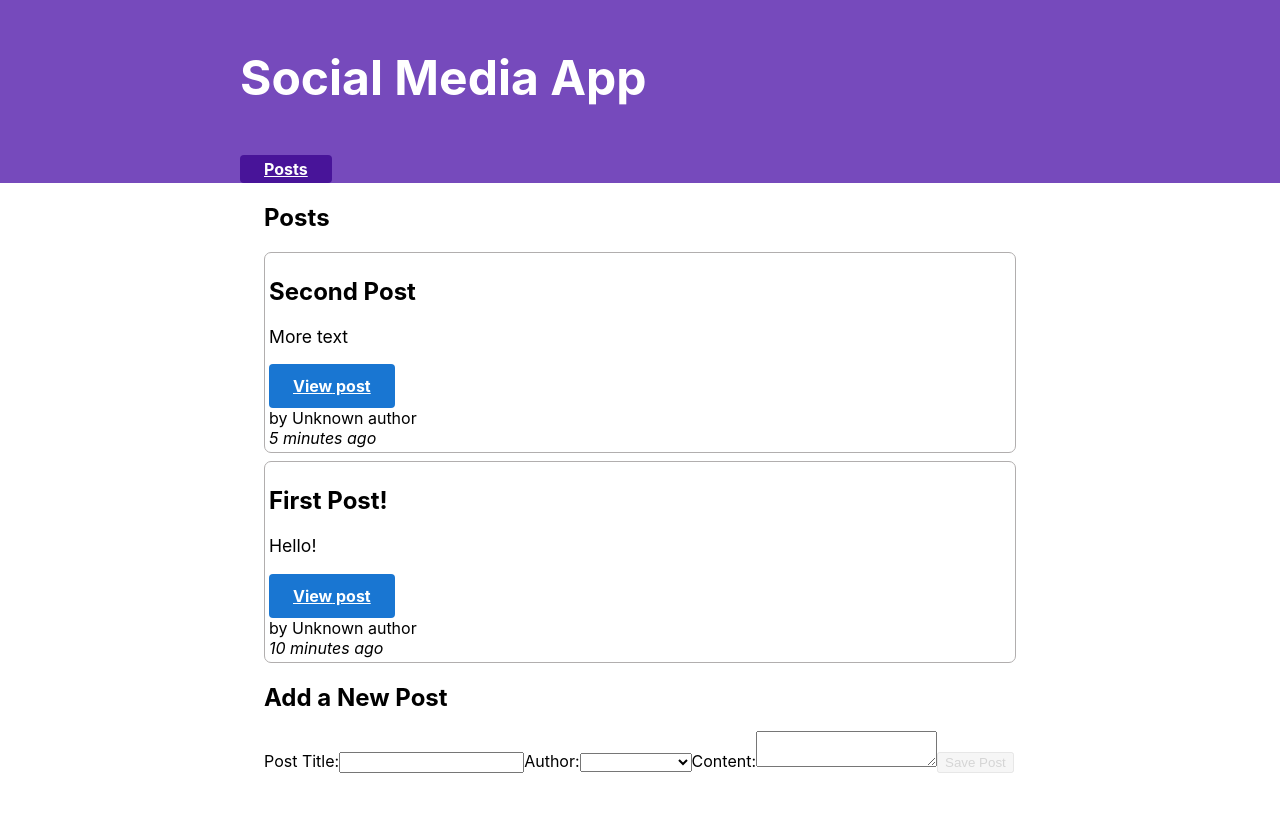
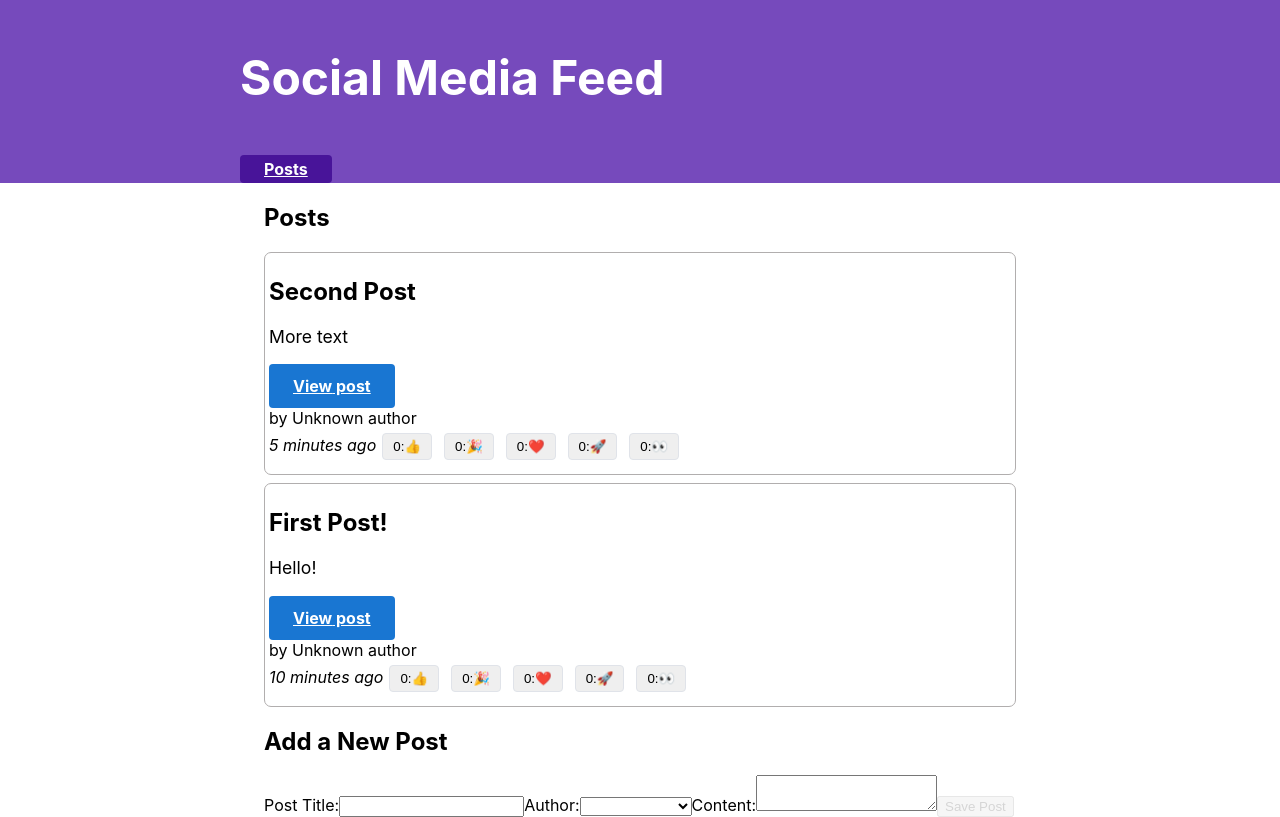
Before and after one commit to Carlosvalderrama93/social-media, a React (Vite) app: page / in a window 1280 px wide. Built offline with nearby package versions, Linux system fonts and the light colour scheme.

Commit message:
feat: Adding reactions to posts.

```diff
--- a/src/App.tsx
+++ b/src/App.tsx
@@ -19,10 +19,3 @@ export default function App() {
     </BrowserRouter>
   );
 }
-<div className="App">
-<Routes>
-  <Route path="/" element={<Home />} />
-  <Route path="/posts/:postId" element={<Post />} />
-  <Route path="/edit/:postId" element={<EditPost />} />
-</Routes>
-</div>
--- a/src/app/Navbar.tsx
+++ b/src/app/Navbar.tsx
@@ -4,7 +4,7 @@ function Navbar() {
   return (
     <nav>
       <section>
-        <h1>Social Media App</h1>
+        <h1>Social Media Feed</h1>
         <div className="navContent">
           <div className="navLinks">
             <Link to="/">Posts</Link>
--- a/src/features/posts/Post.tsx
+++ b/src/features/posts/Post.tsx
@@ -3,10 +3,20 @@ import { Link, useParams } from "react-router-dom";
 import getPost from "./getPost";
 import UserPost from "../users/UserPost";
 import DatePost from "./DatePost";
-import { PostType } from "./Posts";
+import ReactionButton from "./ReactionButton";
+import { EmoticonsType } from "./createEmoticons";
+
+export type PostType = {
+  id: string;
+  title: string;
+  content: string;
+  date: string;
+  reactions: EmoticonsType[];
+  user?: string;
+};
 
 type propsType = {
-  data: PostType;
+  data?: PostType;
   edit?: boolean;
 };
 
@@ -27,7 +37,8 @@ function Post({ data, edit = true }: propsType) {
               {edit ? "Edit" : "View"} post
             </Link>
             <UserPost userId={post.user ?? ""} />
-            <DatePost timestamp={post.date} />
+            <DatePost timestamp={post.date ?? ""} />
+            <ReactionButton post={post as PostType} />
           </>
         ) : (
           <h2>Post not found!</h2>
--- /dev/null
+++ b/src/features/posts/ReactionButton.tsx
@@ -0,0 +1,29 @@
+import { useDispatch } from "react-redux";
+import { PostType } from "./Post";
+import { reactionAdded } from "./postSlice";
+import { useEffect, useState } from "react";
+
+function ReactionButton({ post }: { post: PostType }) {
+  const dispatch = useDispatch();
+  const [reaction, setReaction] = useState("");
+
+  useEffect(() => {
+    dispatch(reactionAdded({ postId: post.id, type: reaction }));
+    setReaction("");
+  }, [reaction]);
+
+  return post.reactions.map(({ id, type, total, emoticon }) => {
+    return (
+      <button
+        key={id}
+        type="button"
+        className="muted-button reaction-button"
+        onClick={() => setReaction(type)}
+      >
+        {total}:{emoticon}
+      </button>
+    );
+  });
+}
+
+export default ReactionButton;
--- /dev/null
+++ b/src/features/posts/createEmoticons.ts
@@ -0,0 +1,18 @@
+export type EmoticonsType = {
+  id: string;
+  type: string;
+  total: number;
+  emoticon: string;
+};
+
+function createEmoticons(): EmoticonsType[] {
+  return [
+    { id: "0", type: "thumbsUp", total: 0, emoticon: "👍" },
+    { id: "1", type: "hooray", total: 0, emoticon: "🎉" },
+    { id: "2", type: "heart", total: 0, emoticon: "❤️" },
+    { id: "3", type: "rocket", total: 0, emoticon: "🚀" },
+    { id: "4", type: "eyes", total: 0, emoticon: "👀" },
+  ];
+}
+
+export default createEmoticons;
--- a/src/features/posts/postSlice.ts
+++ b/src/features/posts/postSlice.ts
@@ -1,6 +1,8 @@
 import { PayloadAction, createSlice, nanoid } from "@reduxjs/toolkit";
 import { parseISO, sub } from "date-fns";
-import { PostType } from "./Posts";
+
+import { PostType } from "./Post";
+import createEmoticons from "./createEmoticons";
 
 const initialState: PostType[] = [
   {
@@ -8,12 +10,14 @@ const initialState: PostType[] = [
     title: "First Post!",
     content: "Hello!",
     date: sub(new Date(), { minutes: 10 }).toString(),
+    reactions: createEmoticons(),
   },
   {
     id: "2",
     title: "Second Post",
     content: "More text",
     date: sub(new Date(), { minutes: 5 }).toString(),
+    reactions: createEmoticons(),
   },
 ];
 
@@ -39,6 +43,7 @@ const postsSlice = createSlice({
             title,
             content,
             user: userId,
+            reactions: createEmoticons(),
           },
         };
       },
@@ -51,9 +56,15 @@ const postsSlice = createSlice({
         post.content = content;
       }
     },
+    reactionAdded(state, action) {
+      const { postId, type: rType } = action.payload;
+      const _Post = state.find((post) => post.id === postId);
+      const reaction = _Post?.reactions.find(({ type }) => type === rType);
+      if (reaction) reaction.total++;
+    },
   },
 });
 
-export const { postAdded, postUpdated } = postsSlice.actions;
+export const { postAdded, postUpdated, reactionAdded } = postsSlice.actions;
 
 export default postsSlice.reducer;
```
Also changed, not shown: src/features/posts/Posts.tsx (+1 -9 lines).
